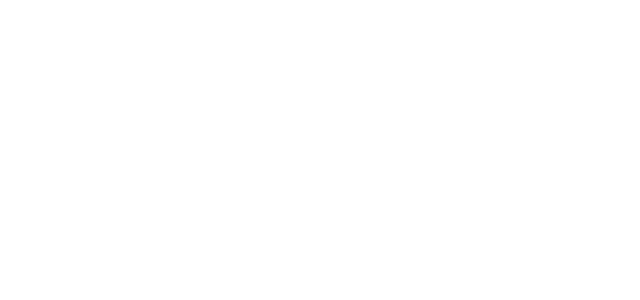
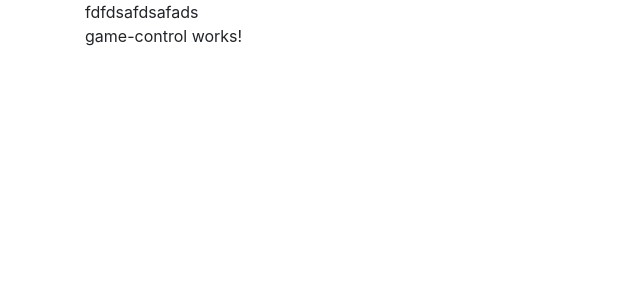
Before and after one commit to agon252009/bindingAssign, an Angular app: page / in a window 1280 px wide. Shown: the top 300 px of the page, without its empty margins (0-640 px from the left). Built offline with nearby package versions, Linux system fonts and the light colour scheme.

Commit message:
app control

```diff
--- a/src/app/app.component.html
+++ b/src/app/app.component.html
@@ -15,10 +15,11 @@
     </div>
   </div>
 </div> -->
-<!-- <div class="container">
+<div class="container">
   <div class="row">
     <div class="col-12">
+      fdfdsafdsafads
       <app-game-control></app-game-control>
     </div>
   </div>
-</div> -->
+</div>
```
